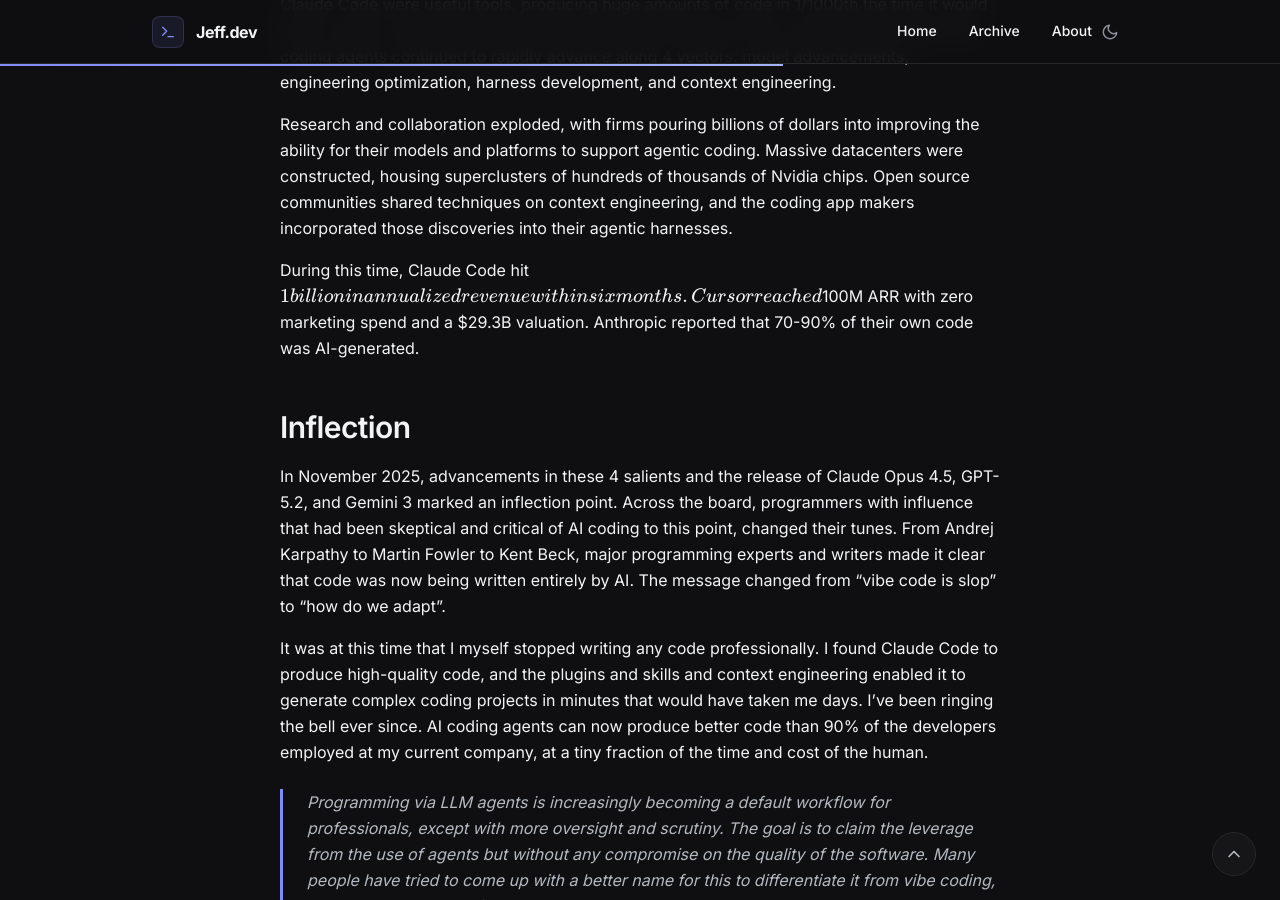
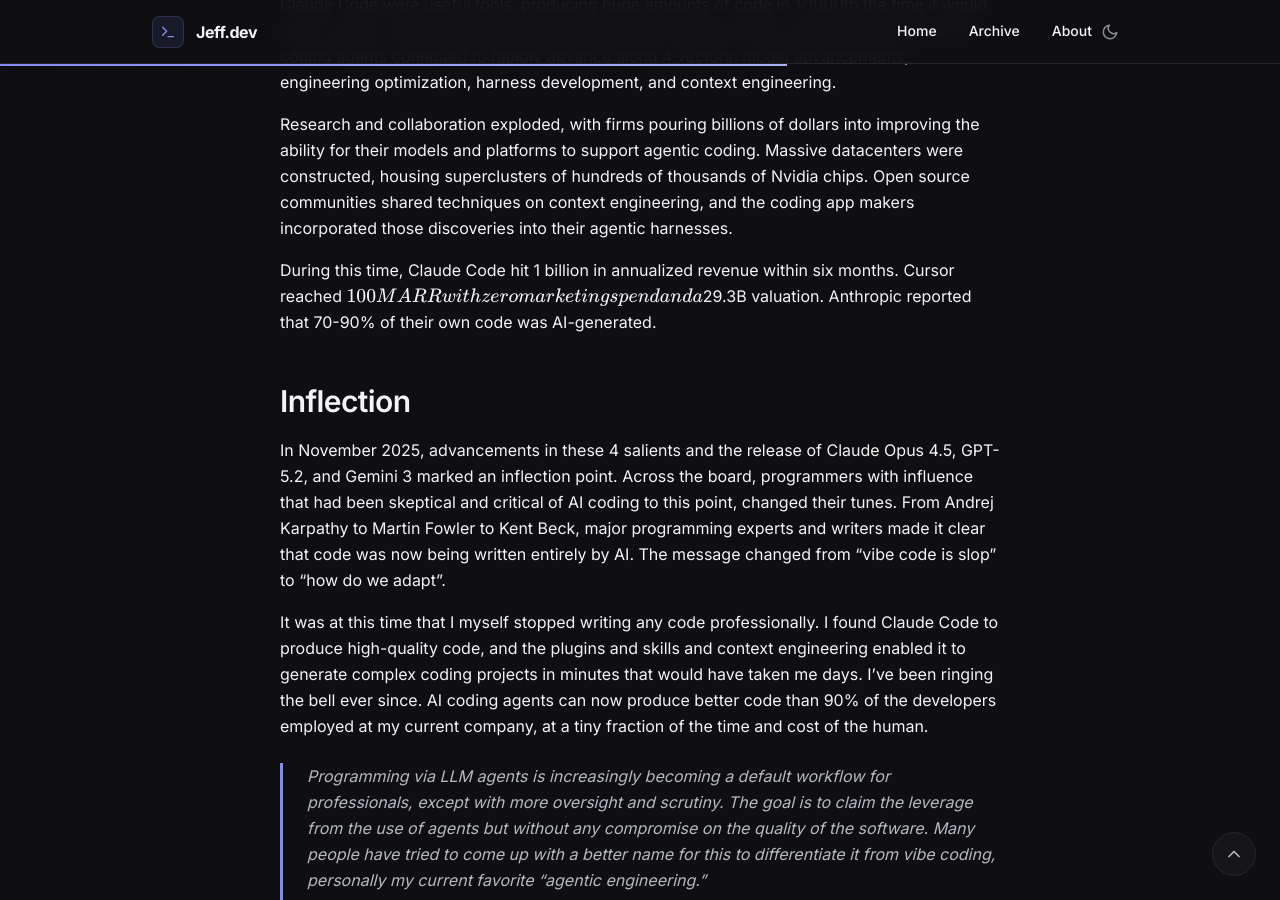
Before and after one commit to jeffgbradley2/jeffgbradley2.github.io, a Jekyll site: the page built from _posts/2026-02-15-the-end-of-human-coding.md, in a window 1280 px wide and 900 px high, scrolled down 2729 px. Built offline with Jekyll 4.4.1, drawn with Linux system fonts in a browser that asks for light colours.

Commit message:
chore: fix quote

```diff
--- a/_posts/2026-02-15-the-end-of-human-coding.md
+++ b/_posts/2026-02-15-the-end-of-human-coding.md
@@ -53,7 +53,7 @@
 
 Research and collaboration exploded, with firms pouring billions of dollars into improving the ability for their models and platforms to support agentic coding. Massive datacenters were constructed, housing superclusters of hundreds of thousands of Nvidia chips. Open source communities shared techniques on context engineering, and the coding app makers incorporated those discoveries into their agentic harnesses.
 
-During this time, Claude Code hit $1 billion in annualized revenue within six months. Cursor reached $100M ARR with zero marketing spend and a $29.3B valuation. Anthropic reported that 70-90% of their own code was AI-generated.
+During this time, Claude Code hit 1 billion in annualized revenue within six months. Cursor reached $100M ARR with zero marketing spend and a $29.3B valuation. Anthropic reported that 70-90% of their own code was AI-generated.
 
 ## Inflection
 
```
